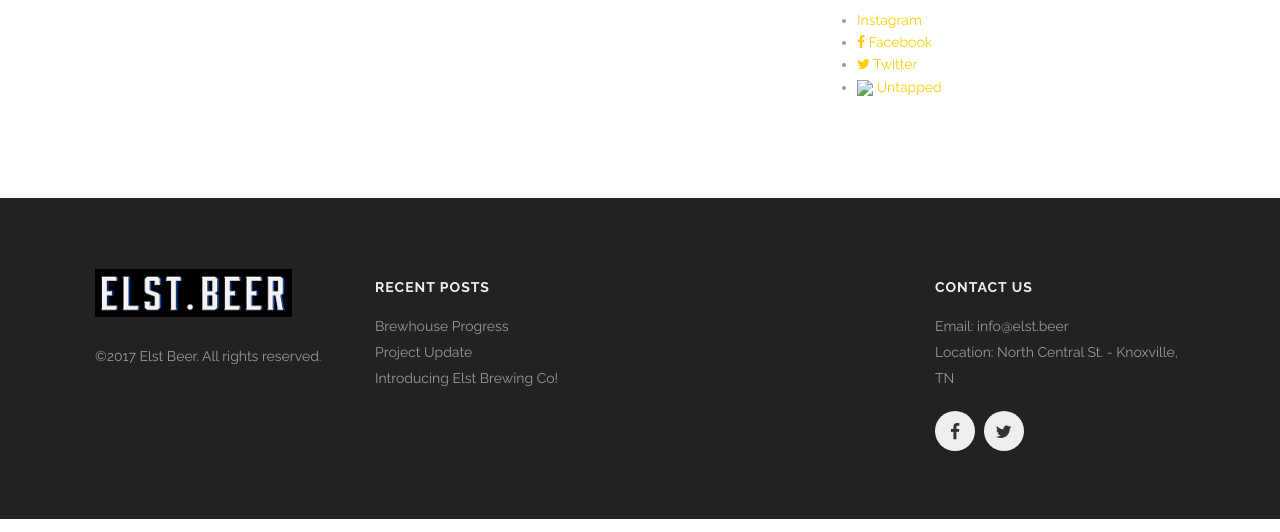
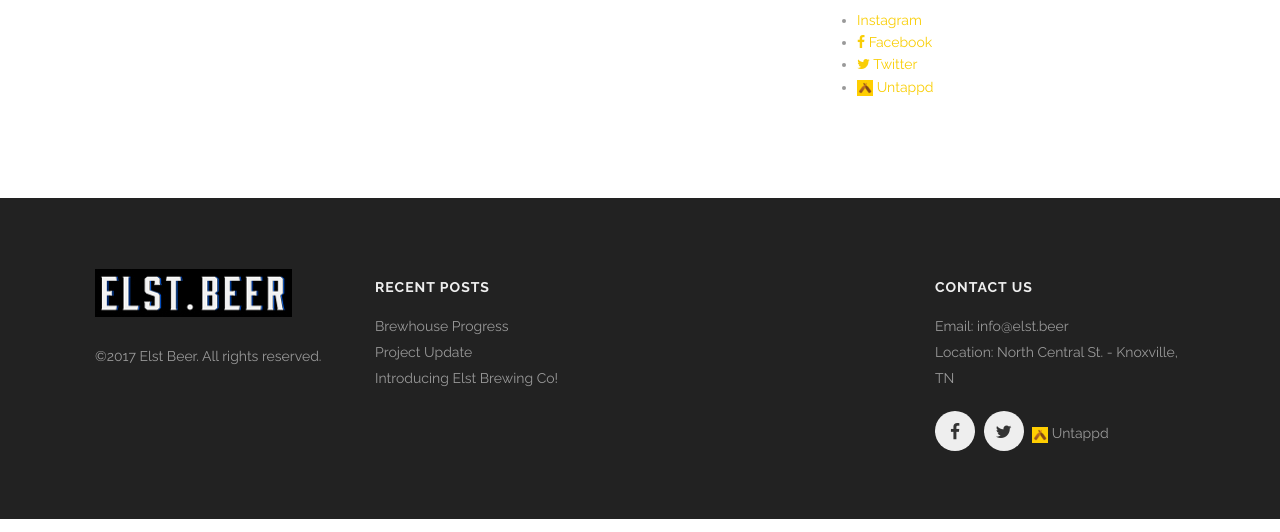
Before and after one commit to elst-beer/elst-beer.github.io, a Jekyll site: the page built from contact.html, in a window 1280 px wide. Shown: the part 330-862 px from the top of the page. Built offline with Jekyll 4.4.1, drawn with Linux system fonts in a browser that asks for light colours; comment, search, counter and statistics services are not loaded.

Commit message:
updating untappd icon

```diff
--- a/_includes/footer.html
+++ b/_includes/footer.html
@@ -42,6 +42,11 @@
             <i class='fa fa-twitter'></i>
           </a>
         </li>
+        <li>
+            <a href='https://untappd.com/ElstBrewingCompany'>
+              <img src="/images/untappd.png">  Untappd
+            </a>
+        </li>
       </ul>
       <div class='spacing'></div>
     </div>
--- a/about.html
+++ b/about.html
@@ -46,13 +46,14 @@
 <div class='two spacing'></div>
 <hr>
 <div class='two spacing'></div>
+<!--
 <div class='row'>
   <div class='large-12 columns'>
     <h3>The team</h3>
     <div class='spacing'></div>
   </div>
 </div>
-<!--
+
 <div class='row'>
   {% for member in page.members %}
     <div class='small-6 medium-3 large-3 columns'>
--- a/contact.html
+++ b/contact.html
@@ -54,7 +54,7 @@
           </li>
           <li>
             <a href='https://untappd.com/ElstBrewingCompany'>
-              <img src="https://untappd.com/favicon.ico">  Untapped
+              <img src="/images/untappd.png">  Untappd
             </a>
           </li>
         </ul>
```
Also changed, not shown: images/instagram.ico (added), images/untappd.png (added).
